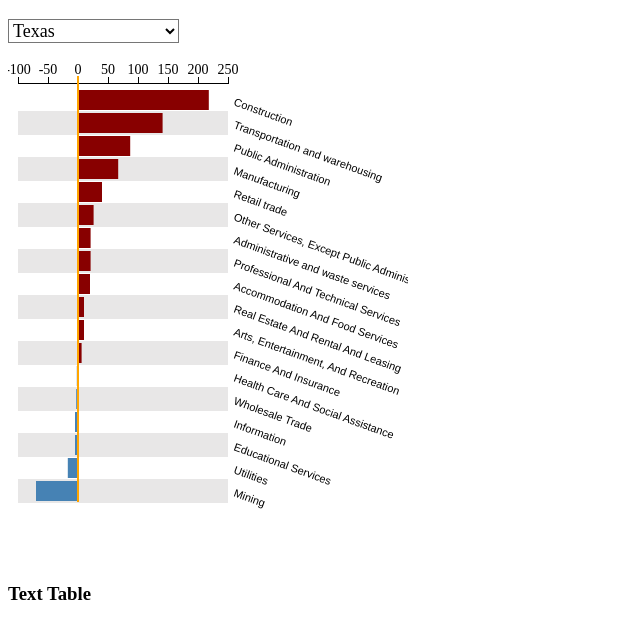
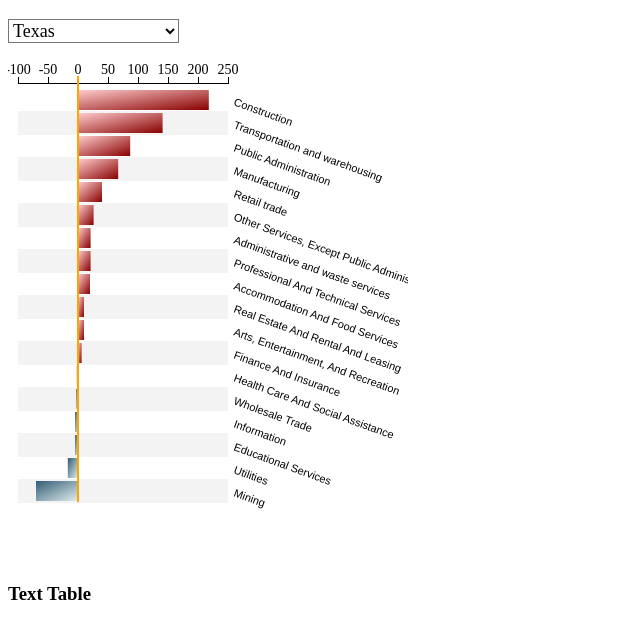
Before and after one commit to hobbes7878/bls, a plain HTML site: page index.html in a window 1280 px wide. Shown: the part 61-700 px from the top of the page, without its empty margins (0-640 px from the left). Drawn offline with Linux system fonts and the light colour scheme; a web font is replaced by a local one.

Commit message:
svg gradients

```diff
--- a/style.css
+++ b/style.css
@@ -38,7 +38,7 @@
 	fill:rgb(139,137,137);
 }
 .swim.odd{
-	fill-opacity:.2;
+	fill-opacity:.1;
 }
 .bar{
 	cursor:pointer;
--- a/viz.js
+++ b/viz.js
@@ -71,6 +71,41 @@ var svg = d3.select("#viz").append("svg")
     .attr("height", height + margin.top + margin.bottom)
   .append("g")
     .attr("transform", "translate(" + margin.left + "," + margin.top + ")");
+
+// Define gradients for positive and negative numbers
+var gradient = svg.append("svg:defs")
+    .append("svg:linearGradient")
+    .attr("id", "redgradient")
+    .attr("x1", "0%")
+    .attr("y1", "0%")
+    .attr("x2", "100%")
+    .attr("y2", "100%")
+    .attr("spreadMethod", "pad");
+gradient.append("svg:stop")
+    .attr("offset", "0%")
+    .attr("stop-color", "#FFCCCC")
+    .attr("stop-opacity", 1);
+gradient.append("svg:stop")
+    .attr("offset", "100%")
+    .attr("stop-color", "#880000")
+    .attr("stop-opacity", 1);
+
+var gradient = svg.append("svg:defs")
+    .append("svg:linearGradient")
+    .attr("id", "bluegradient")
+    .attr("x1", "0%")
+    .attr("y1", "0%")
+    .attr("x2", "100%")
+    .attr("y2", "100%")
+    .attr("spreadMethod", "pad");
+gradient.append("svg:stop")
+    .attr("offset", "0%")
+    .attr("stop-color", "#325C74")
+    .attr("stop-opacity", 1);
+gradient.append("svg:stop")
+    .attr("offset", "100%")
+    .attr("stop-color", "#E0EEEE")
+    .attr("stop-opacity", 1);
 
 
 /*Transition speed in ms*/
@@ -168,7 +203,7 @@ function chart(data){
     bars
       .attr("class", function(d) { return d.residual < 0 ? "bar negative "+d.naics_code : "bar positive "+d.naics_code; })
     .transition().duration(trans)
-      .style("fill", function(d) { return d.residual < 0 ? "steelblue" : "#880000"; })
+      .style("fill", function(d) { return d.residual < 0 ? "url(#bluegradient)" : 'url(#redgradient)'; })
       .attr("y", function(d) { return y(d.sector)+5; })
       .attr("height", 20)
       .attr("x", function(d) { return x(Math.min(0, d.residual)); })
```
